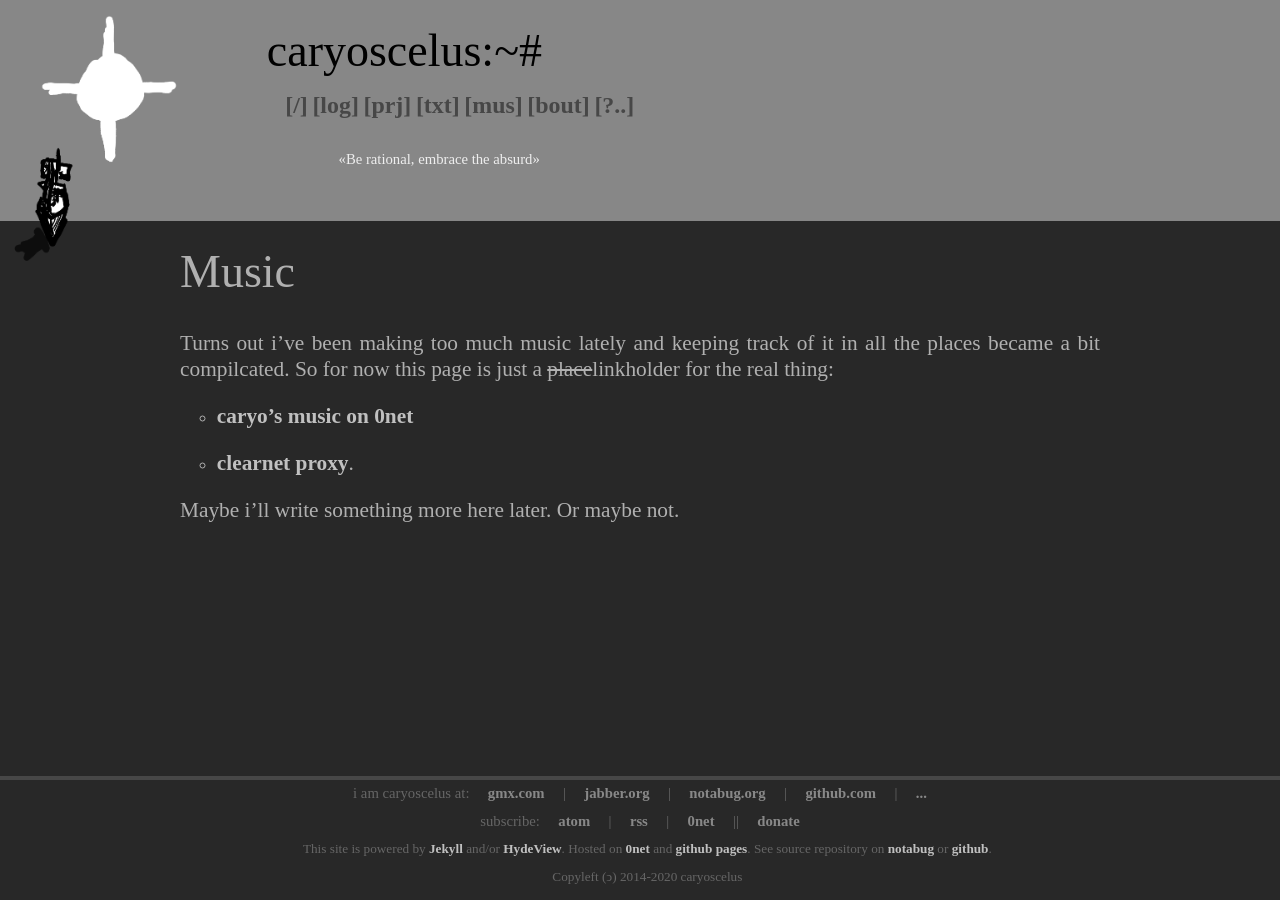
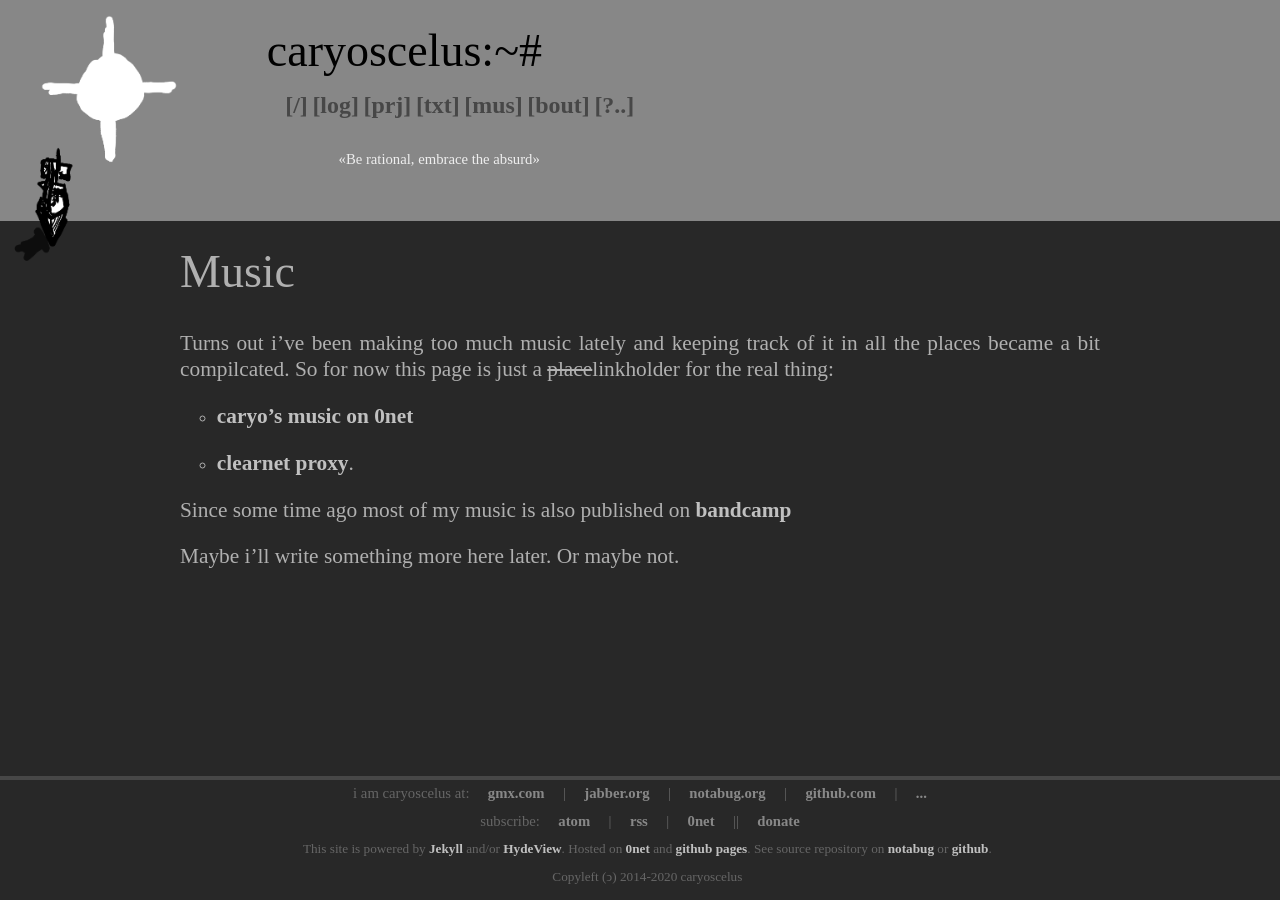
Before and after one commit to caryoscelus/caryoscelus.github.io, a Jekyll site: the page built from music/index.md, in a window 1280 px wide. Built offline with Jekyll 4.4.1, drawn with Linux system fonts in a browser that asks for light colours; some web fonts are replaced.

Commit message:
music bandcamp

```diff
--- a/music/index.md
+++ b/music/index.md
@@ -13,4 +13,7 @@ the places became a bit compilcated. So for now this page is just a
 
 - [clearnet proxy](http://0net.io/1FiHm91tcDdjkiGkHZH2xoMc7Qmzrh8sv3/).
 
+Since some time ago most of my music is also published on
+[bandcamp](https://caryoscelus.bandcamp.com)
+
 Maybe i'll write something more here later. Or maybe not.
```
